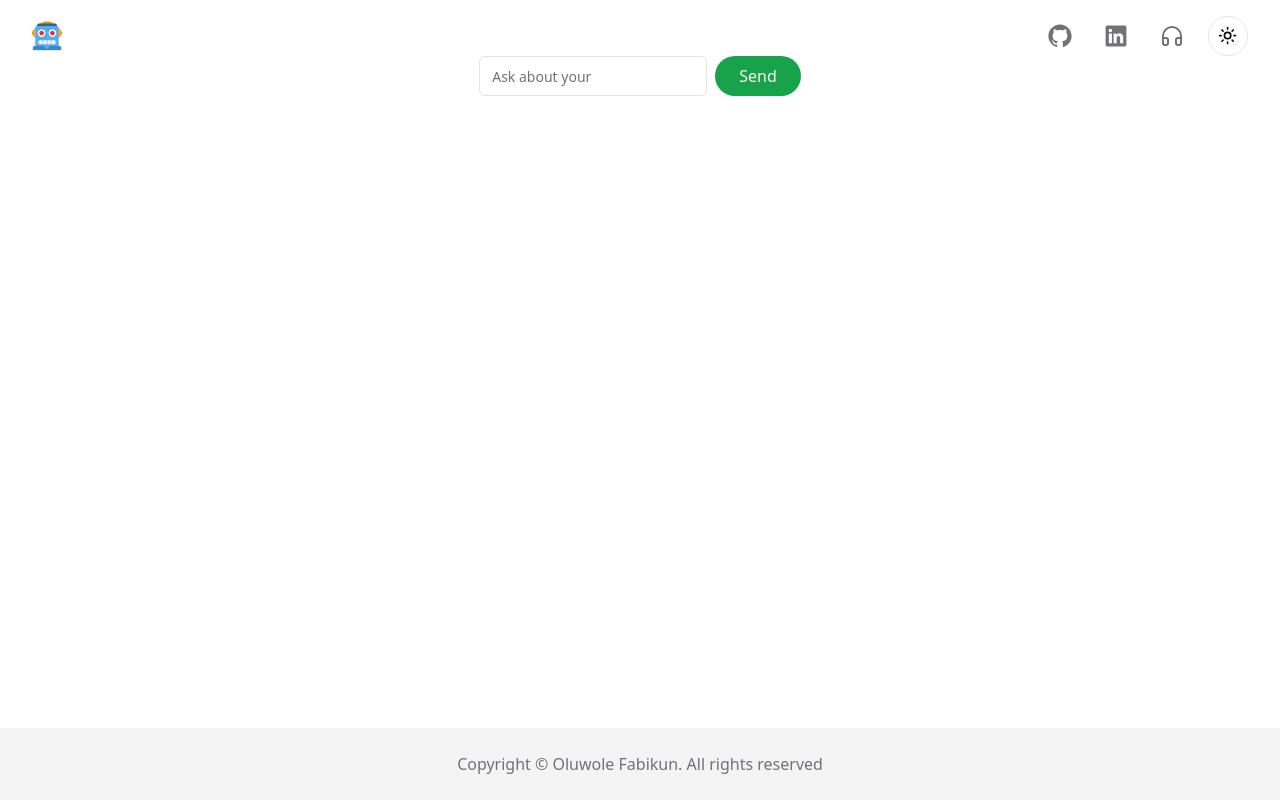
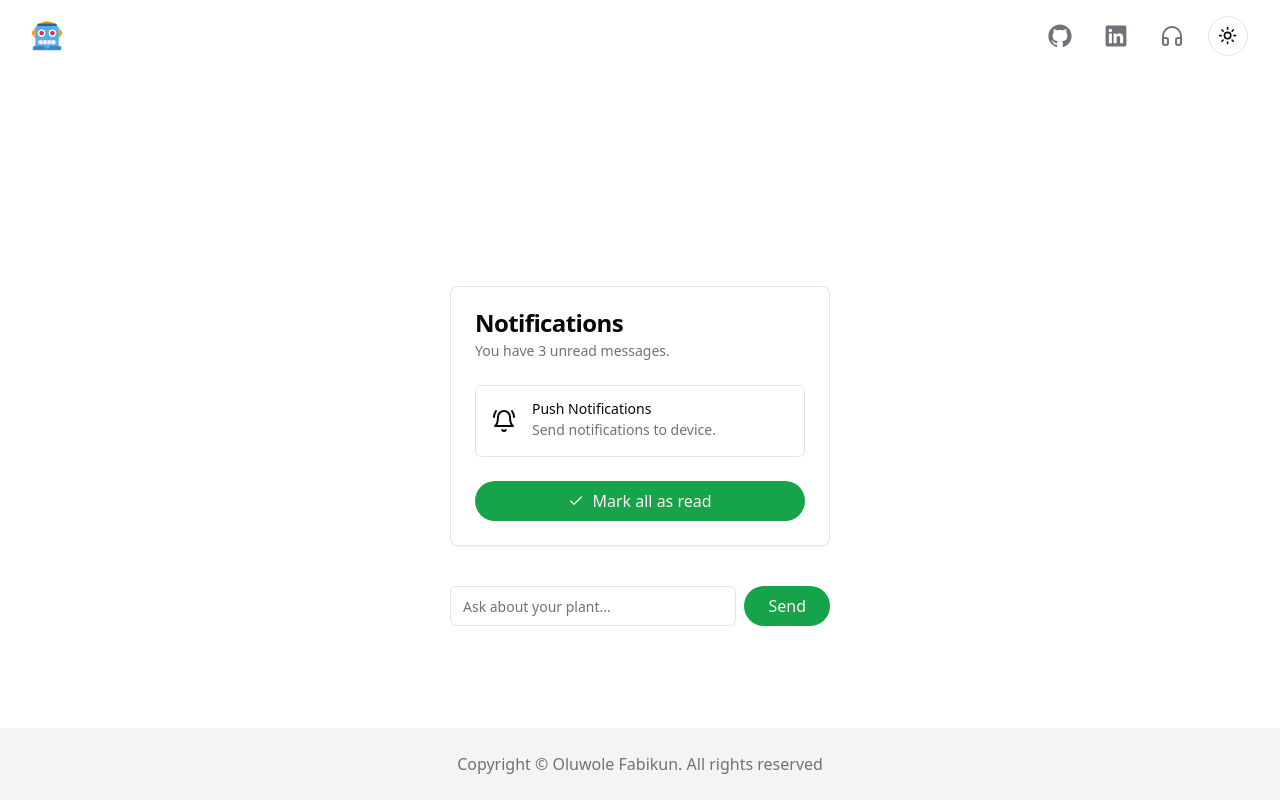
Before and after one commit to WoleFabikun/Green-Thumb-Drive, a Next.js app in the folder client/: page / in a window 1280 px wide. Shown: the top 812 px of the page. Built offline with nearby package versions, Linux system fonts and the light colour scheme.

Commit message:
decent ui

```diff
--- a/client/src/app/page.tsx
+++ b/client/src/app/page.tsx
@@ -3,7 +3,7 @@
 
 export default function Home() {
   return (
-    <main className="flex flex-col items-center justify-between">
+    <main className="h-screen w-full flex flex-col items-center justify-between">
       <Chat/>
     </main>
   );
--- a/client/src/components/Chat.tsx
+++ b/client/src/components/Chat.tsx
@@ -1,9 +1,51 @@
+import { BellRing, Check } from "lucide-react"
 import { InputWithButton } from "./UserInput"
+import { Button } from "./ui/button"
+import { Card,
+  CardContent,
+  CardDescription,
+  CardFooter,
+  CardHeader,
+  CardTitle, } from "./ui/card"
+import { cn } from "@/lib/utils"
 
-const Chat = () => {
+type CardProps = React.ComponentProps<typeof Card>
+
+
+
+const Chat = ({ className, ...props }: CardProps) => {
   return (
-    <div>
-      <InputWithButton/>
+    <div className='h-screen flex flex-col items-center justify-center'>
+      <div>
+      <Card className={cn("w-[380px]", className)} {...props}>
+      <CardHeader>
+        <CardTitle>Notifications</CardTitle>
+        <CardDescription>You have 3 unread messages.</CardDescription>
+      </CardHeader>
+      <CardContent className="grid gap-4">
+        <div className=" flex items-center space-x-4 rounded-md border p-4">
+          <BellRing />
+          <div className="flex-1 space-y-1">
+            <p className="text-sm font-medium leading-none">
+              Push Notifications
+            </p>
+            <p className="text-sm text-muted-foreground">
+              Send notifications to device.
+            </p>
+          </div>
+        </div>
+
+      </CardContent>
+      <CardFooter>
+        <Button className="w-full">
+          <Check className="mr-2 h-4 w-4" /> Mark all as read
+        </Button>
+      </CardFooter>
+    </Card>
+      </div>
+      <div className="flex flex-col w-full items-center pt-10">
+        <InputWithButton/>
+      </div>
     </div>
   )
 }
--- /dev/null
+++ b/client/src/components/ui/card.tsx
@@ -0,0 +1,79 @@
+import * as React from "react"
+
+import { cn } from "@/lib/utils"
+
+const Card = React.forwardRef<
+  HTMLDivElement,
+  React.HTMLAttributes<HTMLDivElement>
+>(({ className, ...props }, ref) => (
+  <div
+    ref={ref}
+    className={cn(
+      "rounded-lg border bg-card text-card-foreground shadow-sm",
+      className
+    )}
+    {...props}
+  />
+))
+Card.displayName = "Card"
+
+const CardHeader = React.forwardRef<
+  HTMLDivElement,
+  React.HTMLAttributes<HTMLDivElement>
+>(({ className, ...props }, ref) => (
+  <div
+    ref={ref}
+    className={cn("flex flex-col space-y-1.5 p-6", className)}
+    {...props}
+  />
+))
+CardHeader.displayName = "CardHeader"
+
+const CardTitle = React.forwardRef<
+  HTMLParagraphElement,
+  React.HTMLAttributes<HTMLHeadingElement>
+>(({ className, ...props }, ref) => (
+  <h3
+    ref={ref}
+    className={cn(
+      "text-2xl font-semibold leading-none tracking-tight",
+      className
+    )}
+    {...props}
+  />
+))
+CardTitle.displayName = "CardTitle"
+
+const CardDescription = React.forwardRef<
+  HTMLParagraphElement,
+  React.HTMLAttributes<HTMLParagraphElement>
+>(({ className, ...props }, ref) => (
+  <p
+    ref={ref}
+    className={cn("text-sm text-muted-foreground", className)}
+    {...props}
+  />
+))
+CardDescription.displayName = "CardDescription"
+
+const CardContent = React.forwardRef<
+  HTMLDivElement,
+  React.HTMLAttributes<HTMLDivElement>
+>(({ className, ...props }, ref) => (
+  <div ref={ref} className={cn("p-6 pt-0", className)} {...props} />
+))
+CardContent.displayName = "CardContent"
+
+const CardFooter = React.forwardRef<
+  HTMLDivElement,
+  React.HTMLAttributes<HTMLDivElement>
+>(({ className, ...props }, ref) => (
+  <div
+    ref={ref}
+    className={cn("flex items-center p-6 pt-0", className)}
+    {...props}
+  />
+))
+CardFooter.displayName = "CardFooter"
+
+export { Card, CardHeader, CardFooter, CardTitle, CardDescription, CardContent }
--- a/client/src/components/userInput.tsx
+++ b/client/src/components/userInput.tsx
@@ -4,7 +4,7 @@
 export function InputWithButton() {
   return (
     <div className="flex w-full max-w-sm items-center space-x-2">
-      <Input type="email" placeholder="Ask about your" />
+      <Input type="email" placeholder="Ask about your plant..." />
       <Button type="submit">Send</Button>
     </div>
   )
```
